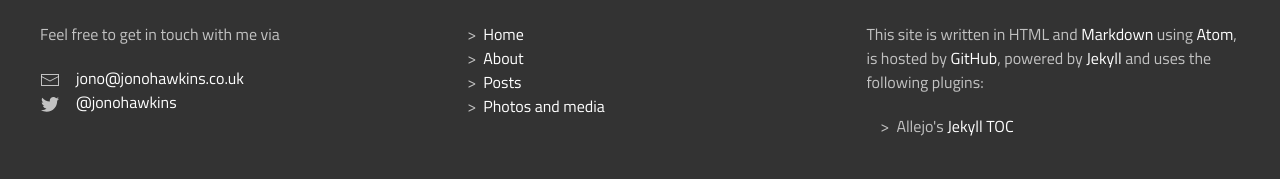
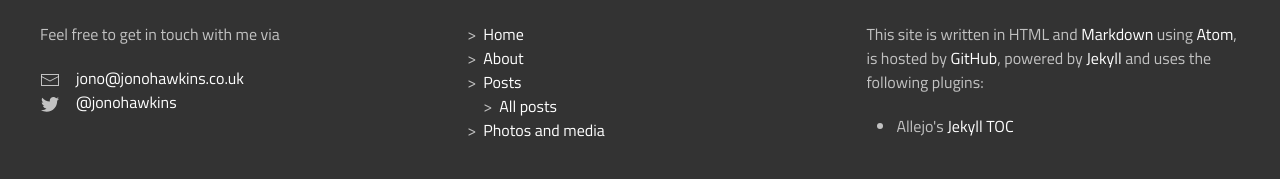
Before and after one commit to jonodhawkins/jonodhawkins.github.io, a Jekyll site: the page built from index.html, in a window 1280 px wide. Shown: the part 1783-1962 px from the top of the page. Built offline with Jekyll 4.4.1, drawn with Linux system fonts in a browser that asks for light colours.

Commit message:
Update sitemap

```diff
--- a/_data/photos.yml
+++ b/_data/photos.yml
@@ -20,13 +20,13 @@
   tags: photo
 - alt-text: View over the Glacier D'Argentiere from the Petite Aiguille Verte in Chamonix,
     acrylic on paper.
-  filename: /assets/img/GlacierDArgentiere.JPG
+  filename: /assets/img/GlacierDArgentiere.jpg
   smallFilename: /assets/img/GlacierDArgentiere-small.JPG
   tags: art,acrylic,mountain,glacier
   title: Glacier D'Argentiere
 - alt-text: Looking along the country's premier gritstone edge towards The Blurter
     and beyond.
-  filename: /assets/img/Stanage_TheBlurter.JPG
+  filename: /assets/img/Stanage_TheBlurter.jpg
   smallFilename: /assets/img/Stanage_TheBlurter-small.JPG
   tags: art,pen,climbing,b&w
   title: The Blurter, Stanage
@@ -37,7 +37,7 @@
   title: South Stack
 - alt-text: Storm clouds brewing in the background behind Pointe Lachenal, Chamonix.  Acrylic
     on paper.
-  filename: /assets/img/PointLachenal.JPG
+  filename: /assets/img/PointLachenal.jpg
   smallFilename: /assets/img/PointLachenal-small.JPG
   tags: art,paper,mountain,glacier,acrylic
   title: Pointe Lachenal
--- a/_includes/footer.html
+++ b/_includes/footer.html
@@ -10,9 +10,14 @@
     </div>
     <div class="uk-width-1-3@m">
       <h3>Sitemap</h3>
-      <ul>
-        {% for item in site.data.nav %}
+      <ul class="sitemap">
+        {% for item in site.data.sitemap %}
         <li><a href="{{ item.link }}">{{ item.name | capitalize }}</a></li>
+        {% if item.sub-menu %}
+          {% for item in item.sub-menu %}
+          <li class="sub-menu"><a href="{{ item.link }}">{{ item.name | | capitalize }}</a></li>
+          {% endfor %}
+        {% endif %}
         {% endfor %}
       </ul>
     </div>
--- a/assets/css/main.css
+++ b/assets/css/main.css
@@ -41,8 +41,12 @@ h1, h2, h3, h4, h5, h6 {
 }
 
 
-.footer ul li::marker {
+.footer ul.sitemap li::marker {
   content: '>  ';
+}
+
+.footer ul.sitemap li.sub-menu {
+  margin-left: 1em;
 }
 
 ul.jh-contact {
```
Also changed, not shown: _data/sitemap.yml (added, +11 -0 lines), _drafts/2021-11-17-antarctica-quarantine-day-1.md (+24 -2 lines), assets/img/2021-11-21/school-of-rock.gif (added), assets/img/2021-11-21/sun-in-waves.jpg (added), assets/img/2021-11-22/kitesurfer.jpg (added), assets/img/2021-11-22/laptop-lab.jpg (added).
